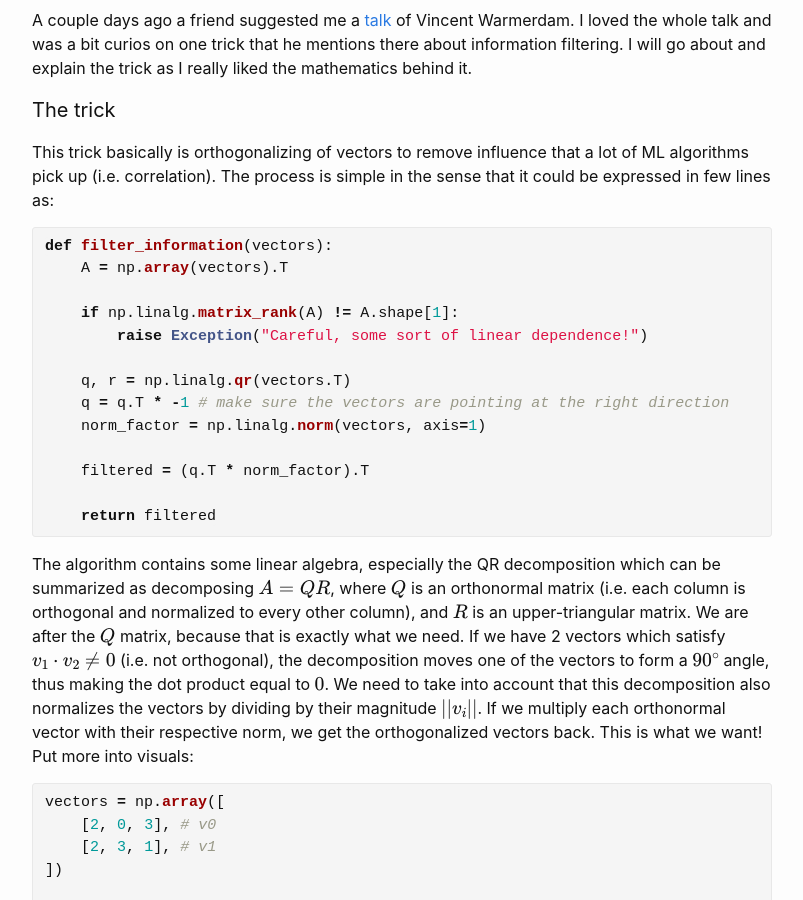
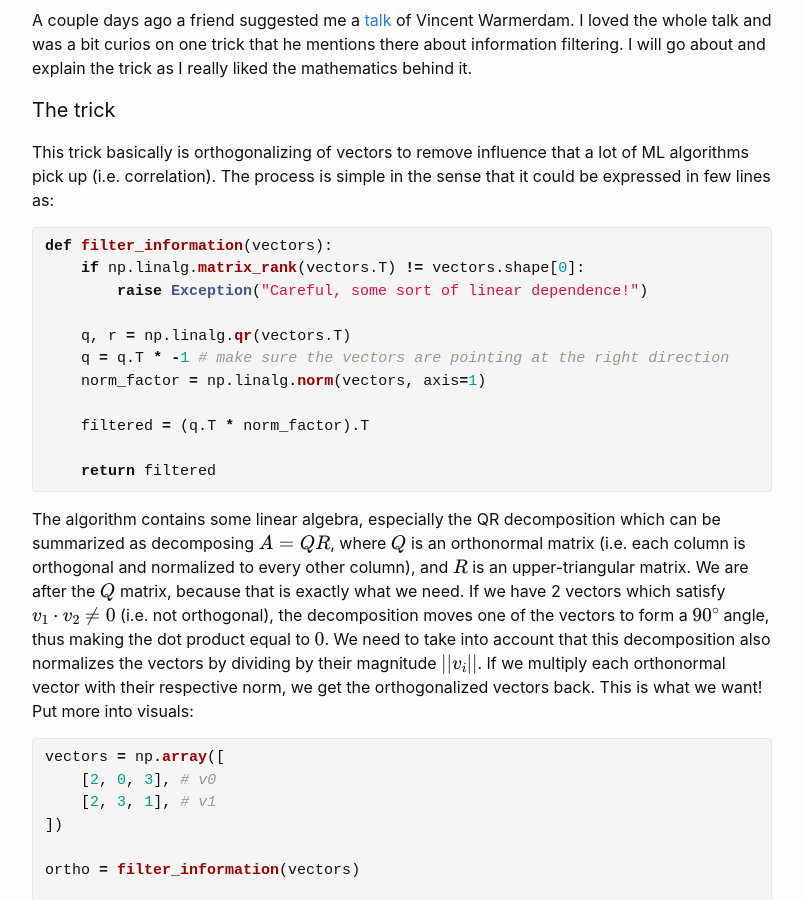
Before and after one commit to vjedulla/vjedulla.github.io, a Jekyll site: the page built from _posts/2022-06-16-fairness.md, in a window 1280 px wide and 900 px high, scrolled down 375 px. Shown: the whole window, without its empty margins (238-1041 px from the left). Built offline with Jekyll 4.4.1, drawn with Linux system fonts in a browser that asks for light colours.

Commit message:
type in code highlight

```diff
--- a/_posts/2022-06-16-fairness.md
+++ b/_posts/2022-06-16-fairness.md
@@ -24,9 +24,7 @@ sense that it could be expressed in few lines as:
 
 {% highlight python %}
 def filter_information(vectors):
-    A = np.array(vectors).T
-
-    if np.linalg.matrix_rank(A) != A.shape[1]:
+    if np.linalg.matrix_rank(vectors.T) != vectors.shape[0]:
         raise Exception("Careful, some sort of linear dependence!")
 
     q, r = np.linalg.qr(vectors.T)
```
